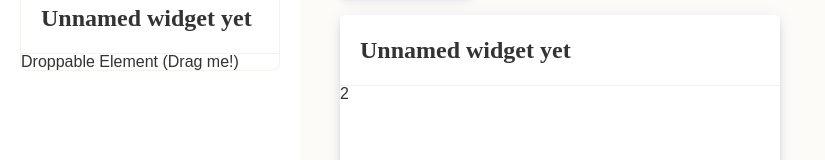
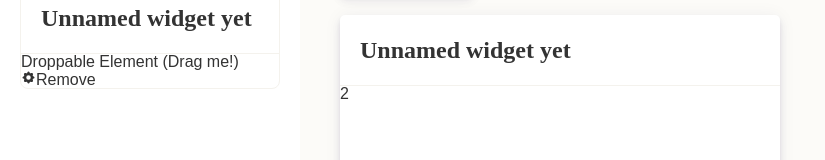
Before and after one commit to radumardale/dash-config-POC, a React (Create React App) app: page / in a window 1280 px wide. Shown: the part 265-425 px from the top of the page, without its empty margins (0-825 px from the left). Built offline with nearby package versions, Linux system fonts and the light colour scheme; a web font is replaced by a local one.

Commit message:
added remove widget button

```diff
--- a/src/Dashboard.js
+++ b/src/Dashboard.js
@@ -111,6 +111,10 @@ const Dashboard = () => {
                   style={{ borderRadius: 5 }}
                   key={item.i}
                   data-grid={item}
+                  widgetId={item.i}
+                  onWidgetRemoved={(removeId) => {
+                    setLayout((l) => l.filter((w) => w.i !== removeId));
+                  }}
                 >
                   <span>{item.i}</span>
                 </WidgetWrapper>
--- a/src/WidgetWrapper.js
+++ b/src/WidgetWrapper.js
@@ -1,7 +1,17 @@
 import React from 'react';
 
 const WidgetWrapper = React.forwardRef(
-  ({ style, className, title = 'Unnamed widget yet', ...props }, ref) => {
+  (
+    {
+      style,
+      className,
+      title = 'Unnamed widget yet',
+      onWidgetRemoved = () => {},
+      widgetId = 'not-yet',
+      ...props
+    },
+    ref
+  ) => {
     const { children, ...restOfProps } = props;
     return (
       <div
@@ -21,6 +31,25 @@ const WidgetWrapper = React.forwardRef(
           <span className="widget-title">{title}</span>
         </div>
         <div>{props.children}</div>
+
+        <span
+          className="remove-widget"
+          onClick={() => onWidgetRemoved(widgetId)}
+        >
+          <svg
+            xmlns="http://www.w3.org/2000/svg"
+            width="15"
+            viewBox="0 0 20 20"
+            fill="currentColor"
+          >
+            <path
+              fillRule="evenodd"
+              d="M11.49 3.17c-.38-1.56-2.6-1.56-2.98 0a1.532 1.532 0 01-2.286.948c-1.372-.836-2.942.734-2.106 2.106.54.886.061 2.042-.947 2.287-1.561.379-1.561 2.6 0 2.978a1.532 1.532 0 01.947 2.287c-.836 1.372.734 2.942 2.106 2.106a1.532 1.532 0 012.287.947c.379 1.561 2.6 1.561 2.978 0a1.533 1.533 0 012.287-.947c1.372.836 2.942-.734 2.106-2.106a1.533 1.533 0 01.947-2.287c1.561-.379 1.561-2.6 0-2.978a1.532 1.532 0 01-.947-2.287c.836-1.372-.734-2.942-2.106-2.106a1.532 1.532 0 01-2.287-.947zM10 13a3 3 0 100-6 3 3 0 000 6z"
+              clipRule="evenodd"
+            />
+          </svg>
+          Remove
+        </span>
       </div>
     );
   }
--- a/src/styles.css
+++ b/src/styles.css
@@ -128,6 +128,28 @@ body {
   top: 0;
 }
 
+.react-grid-item .remove-widget {
+  position: absolute;
+  opacity: 0;
+  pointer-events: none;
+  bottom: 9px;
+  left: 9px;
+  cursor: pointer;
+
+  display: flex;
+  gap: 2px;
+  padding: 3px;
+  color: var(--medium-purple-100);
+  font-size: 14px;
+  text-transform: uppercase;
+  font-family: 'ibm-plex-mono', sans-serif;
+}
+
+.react-grid-item:hover .remove-widget {
+  opacity: 1;
+  pointer-events: auto;
+}
+
 /* ------ */
 .page-wrapper {
   height: 100%;
```
